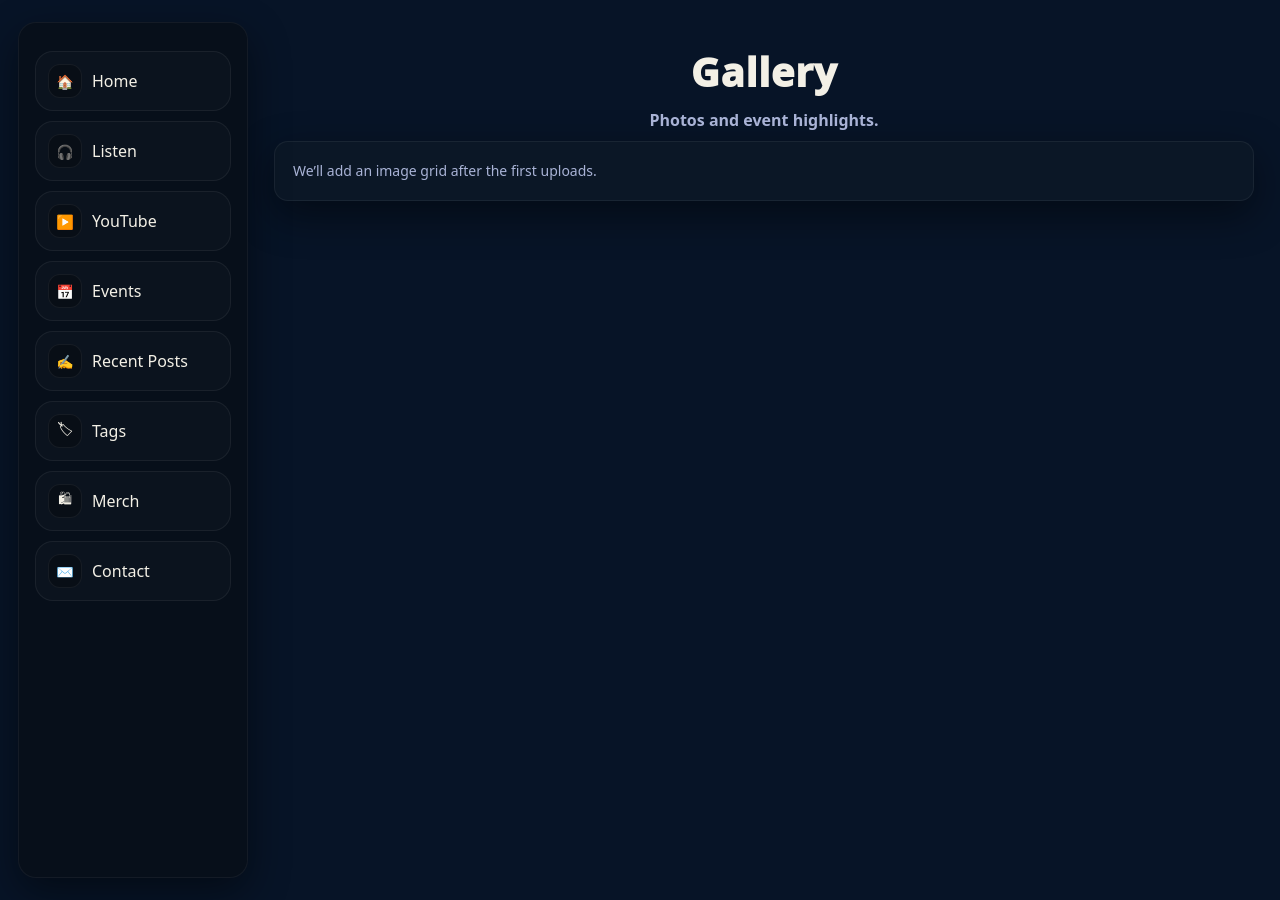
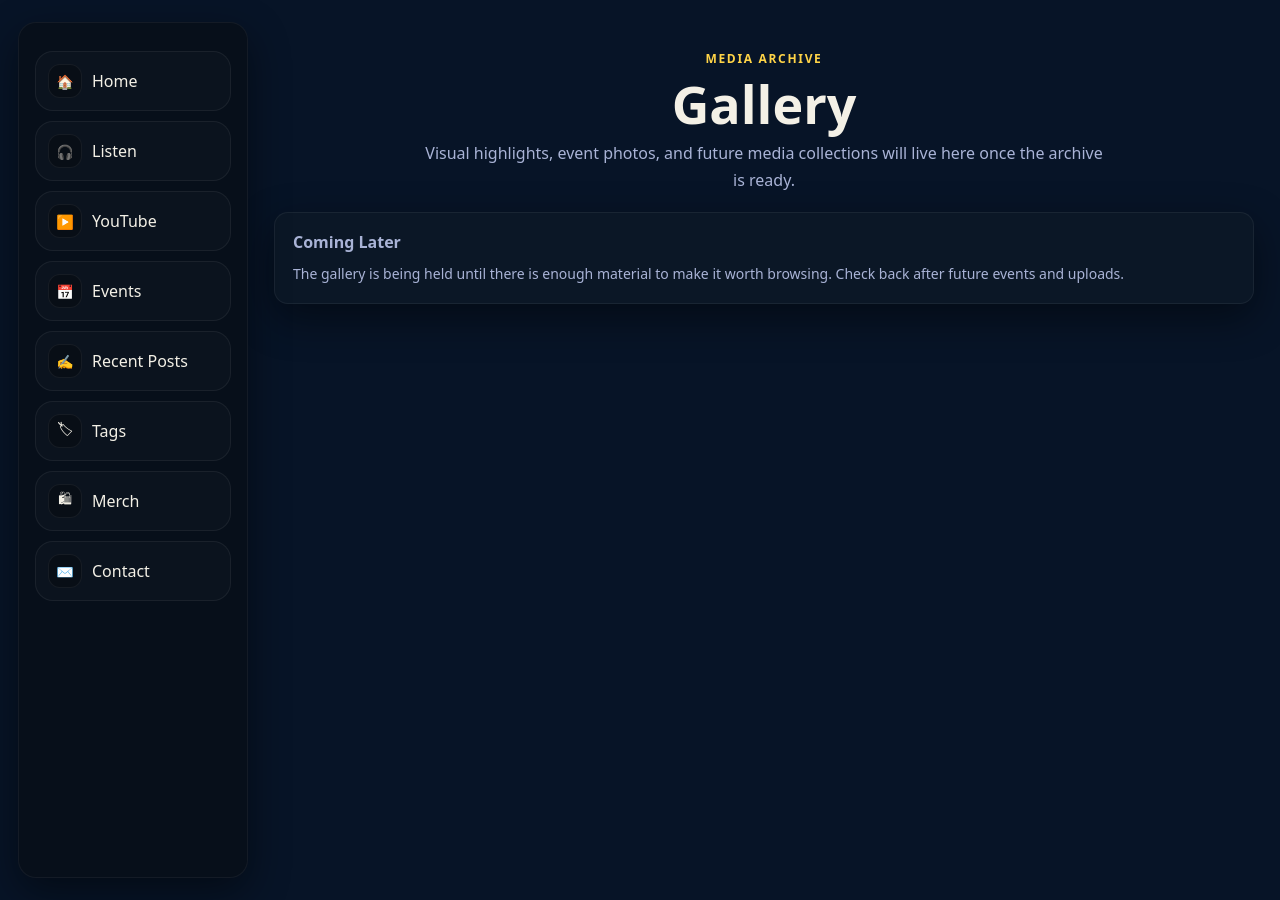
Before and after one commit to InventorofSoup/ArachneAWebsite, a Jekyll site: the page built from gallery.md, in a window 1280 px wide. Built offline with Jekyll 4.4.1, drawn with Linux system fonts in a browser that asks for light colours.

Commit message:
Update gallery.md

```diff
--- a/gallery.md
+++ b/gallery.md
@@ -4,11 +4,17 @@ title: Gallery
 permalink: /gallery/
 ---
 
-<header class="header">
-  <h1 class="logo" style="font-size:40px; color: var(--text);">Gallery</h1>
-  <p class="tagline">Photos and event highlights.</p>
+<header class="header page-hero">
+  <p class="hero-kicker">Media archive</p>
+  <h1 class="page-title">Gallery</h1>
+  <p class="page-copy">
+    Visual highlights, event photos, and future media collections will live here once the archive is ready.
+  </p>
 </header>
 
 <section class="panel section">
-  <p class="small">We’ll add an image grid after the first uploads.</p>
+  <h2 class="feed-title">Coming Later</h2>
+  <p class="small">
+    The gallery is being held until there is enough material to make it worth browsing. Check back after future events and uploads.
+  </p>
 </section>
```
